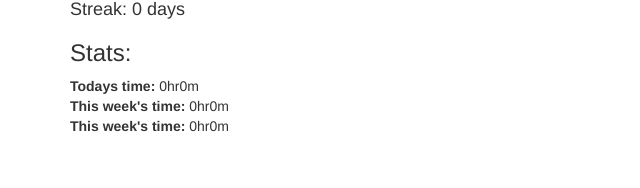
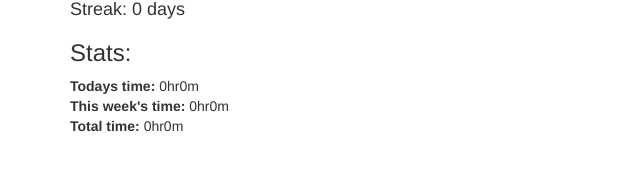
Before and after one commit to ehaliewicz/time-tracker, a Django app: page /today/ in a window 1280 px wide. Shown: the part 612-800 px from the top of the page, without its empty margins (0-640 px from the left). Run offline with Django 3.2, Linux system fonts and the light colour scheme; data comes from the database, SQL or seed files in the repository; data that the repository does not hold is empty; some libraries are stand-ins or nearby versions.

Commit message:
fix typo

```diff
--- a/hello/templates/todays_todos.html
+++ b/hello/templates/todays_todos.html
@@ -41,7 +41,7 @@ Stats:
     <span style="font-weight:bold;">This week's time:</span> {{completed_week_time.0}}hr{{completed_week_time.1}}m
 </div>
 <div>
-    <span style="font-weight:bold;">This week's time:</span> {{total_time.0}}hr{{total_time.1}}m
+    <span style="font-weight:bold;">Total time:</span> {{total_time.0}}hr{{total_time.1}}m
 </div>
 </div>
 
```
